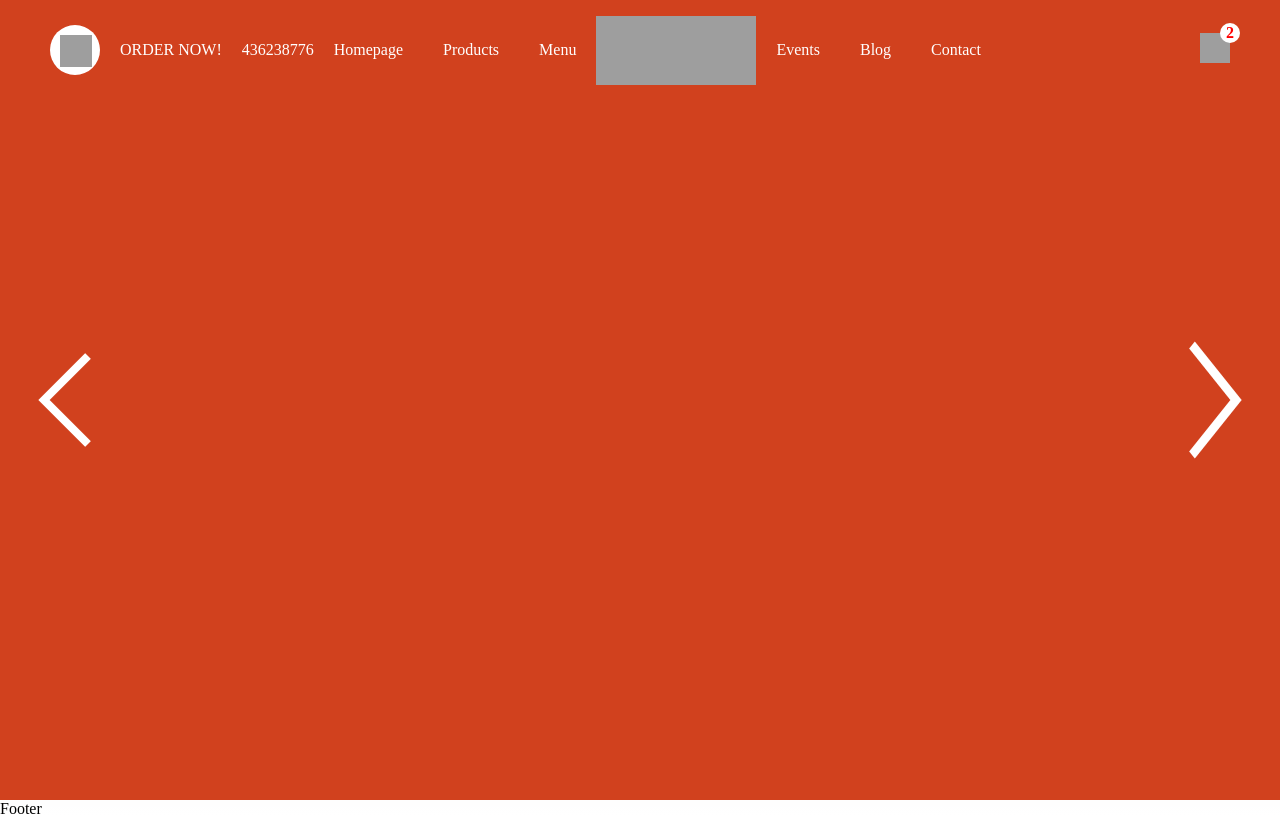
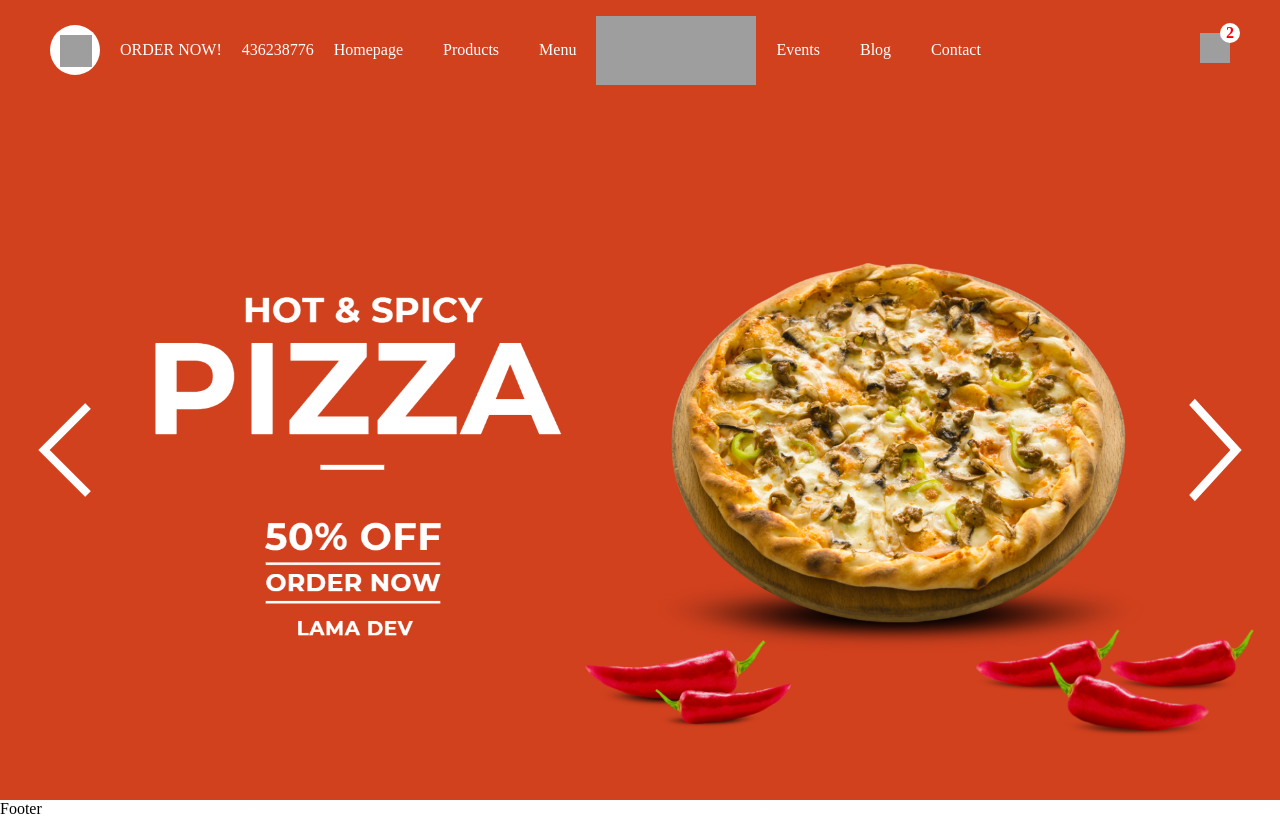
Before and after one commit to shrutii0028/pizzawebsite, a Next.js app: page / in a window 1280 px wide. Built offline with nearby package versions, Linux system fonts and the light colour scheme; grey boxes are pictures that could not be loaded.

Commit message:
slider issue fixed

```diff
--- a/components/Featured.jsx
+++ b/components/Featured.jsx
@@ -15,23 +15,25 @@ const Featured = () => {
   const handleArrow = (direction) =>{
     if(direction==="l"){
       setIndex(index !== 0 ? index -1 : 2)
+
     }
     if(direction==="r"){
       setIndex(index !== 2 ? index +1 : 0)
     }
   }
-  console.log(index);
+  console.log(images[index]);
   return (
     <div className={styles.container}>
       <div className={styles.arrowContainer} style={{ left: 0 }} onClick={()=>handleArrow("l")}>
         <Image src="/img/arrowl.png" alt="" layout="fill" objectFit="contain" />
       </div>
-      <div className={styles.wrapper} style= {{transform:`translateX(${-100*index}vw)`}}>
-        {images.map((img, i) => (
-          <div className={styles.imgContainer} key={i}>
-            <Image src={img} alt = "" layout="fill" objectFit="contain" />
+      <div className={styles.wrapper} >
+        {/* {images.map((img, i) => ( */}
+
+          <div className={styles.imgContainer}  >
+            <Image src={images[index]}  alt = "" layout="fill" objectFit="contain" />
           </div>
-        ))}
+        {/* ))} */}
       </div>
       <div className={styles.arrowContainer} style={{ right: 0 }}  onClick={()=>handleArrow("r")}>
         <Image src="/img/arrowr.png" alt="" layout="fill" />
--- a/styles/Featured.module.css
+++ b/styles/Featured.module.css
@@ -2,6 +2,7 @@
     height: calc(100vh - 100px) ;
     background-color: #d1411e;
     overflow: hidden;
+    position: relative;
 }
 
 .arrowContainer{
```
